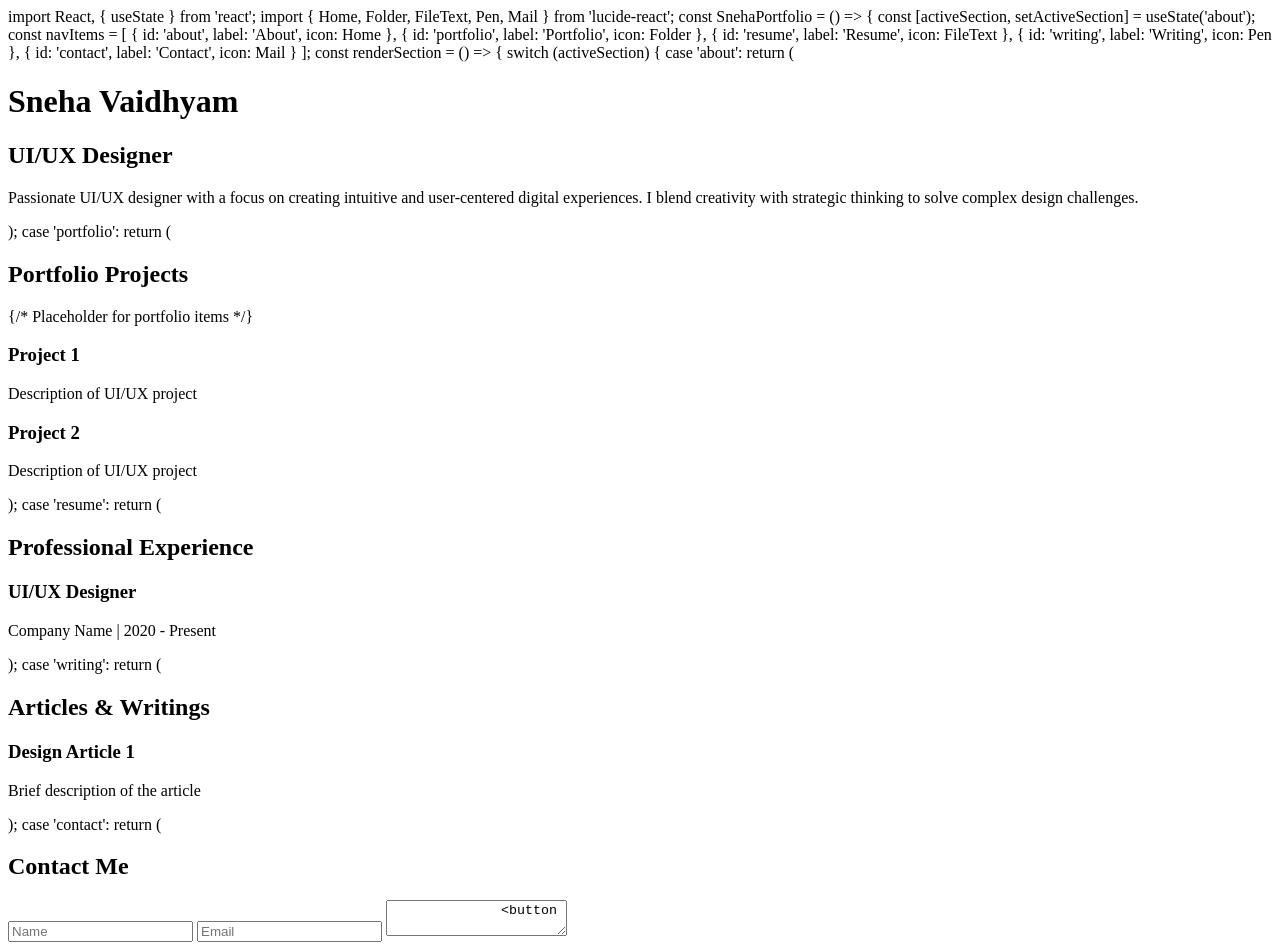
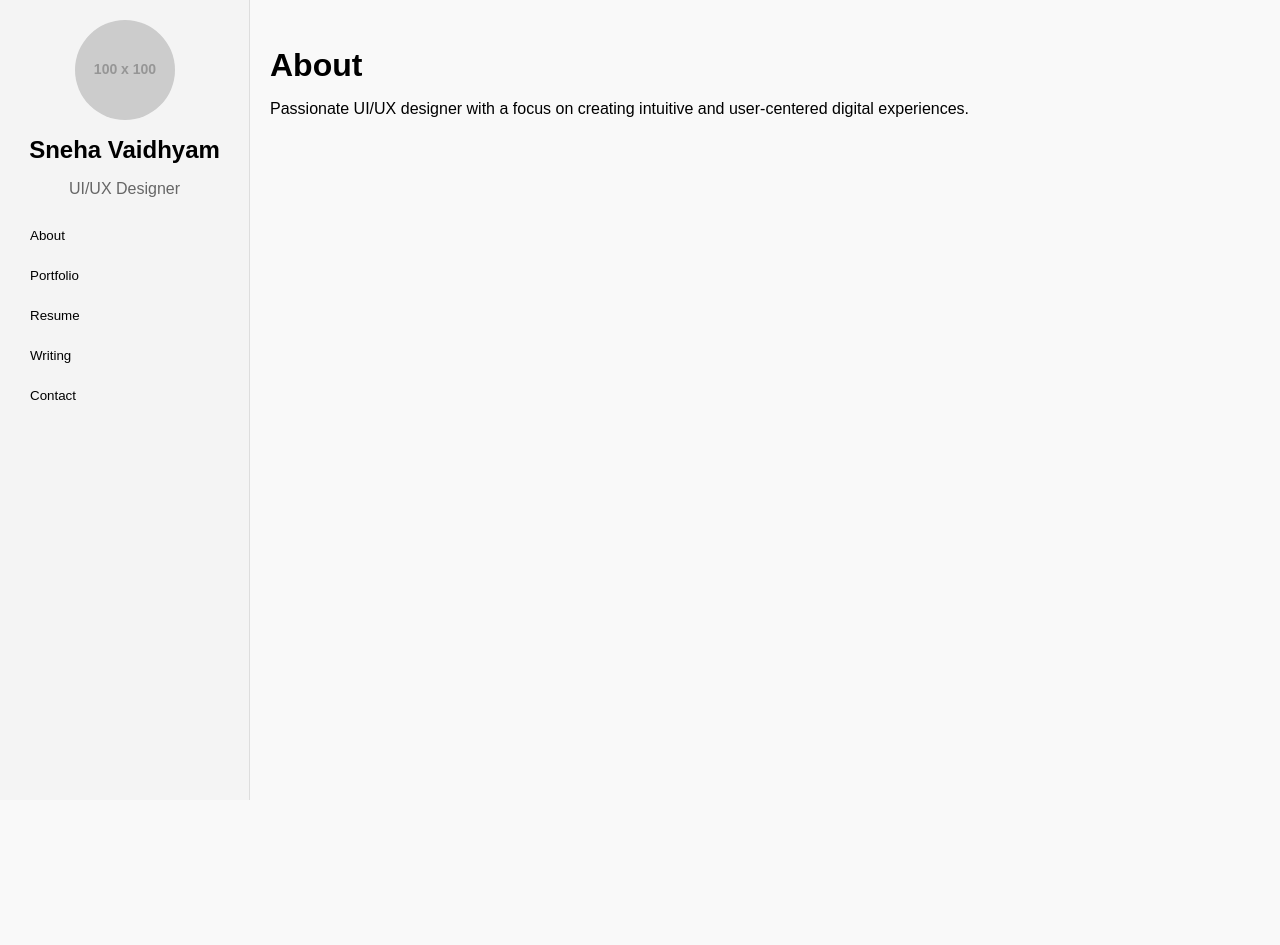
Before and after one commit to vasneha/Portfolio, a plain HTML site: page index.html in a window 1280 px wide. After the commit the page ends 800 px from the top, so only its background shows below. Drawn offline with Linux system fonts and the light colour scheme; placeholder pictures from the web are drawn by us.

Commit message:
Update index.html

```diff
--- a/index.html
+++ b/index.html
@@ -1,142 +1,137 @@
-import React, { useState } from 'react';
-import { Home, Folder, FileText, Pen, Mail } from 'lucide-react';
-
-const SnehaPortfolio = () => {
-  const [activeSection, setActiveSection] = useState('about');
-
-  const navItems = [
-    { id: 'about', label: 'About', icon: Home },
-    { id: 'portfolio', label: 'Portfolio', icon: Folder },
-    { id: 'resume', label: 'Resume', icon: FileText },
-    { id: 'writing', label: 'Writing', icon: Pen },
-    { id: 'contact', label: 'Contact', icon: Mail }
-  ];
-
-  const renderSection = () => {
-    switch (activeSection) {
-      case 'about':
-        return (
-          <div className="p-8 text-gray-800">
-            <h1 className="text-4xl font-bold mb-4">Sneha Vaidhyam</h1>
-            <h2 className="text-2xl text-gray-600 mb-6">UI/UX Designer</h2>
-            <p className="text-lg leading-relaxed">
-              Passionate UI/UX designer with a focus on creating intuitive and
-              user-centered digital experiences. I blend creativity with strategic
-              thinking to solve complex design challenges.
-            </p>
-          </div>
-        );
-      case 'portfolio':
-        return (
-          <div className="p-8">
-            <h2 className="text-3xl font-bold mb-6">Portfolio Projects</h2>
-            <div className="grid md:grid-cols-2 gap-6">
-              {/* Placeholder for portfolio items */}
-              <div className="bg-gray-100 p-6 rounded-lg">
-                <h3 className="text-xl font-semibold">Project 1</h3>
-                <p>Description of UI/UX project</p>
-              </div>
-              <div className="bg-gray-100 p-6 rounded-lg">
-                <h3 className="text-xl font-semibold">Project 2</h3>
-                <p>Description of UI/UX project</p>
-              </div>
-            </div>
-          </div>
-        );
-      case 'resume':
-        return (
-          <div className="p-8">
-            <h2 className="text-3xl font-bold mb-6">Professional Experience</h2>
-            <div className="space-y-4">
-              <div>
-                <h3 className="text-xl font-semibold">UI/UX Designer</h3>
-                <p className="text-gray-600">Company Name | 2020 - Present</p>
-              </div>
-            </div>
-          </div>
-        );
-      case 'writing':
-        return (
-          <div className="p-8">
-            <h2 className="text-3xl font-bold mb-6">Articles & Writings</h2>
-            <div className="space-y-4">
-              <div className="bg-gray-100 p-4 rounded-lg">
-                <h3 className="text-xl font-semibold">Design Article 1</h3>
-                <p>Brief description of the article</p>
-              </div>
-            </div>
-          </div>
-        );
-      case 'contact':
-        return (
-          <div className="p-8">
-            <h2 className="text-3xl font-bold mb-6">Contact Me</h2>
-            <form className="max-w-md space-y-4">
-              <input
-                type="text"
-                placeholder="Name"
-                className="w-full p-2 border rounded-lg"
-              />
-              <input
-                type="email"
-                placeholder="Email"
-                className="w-full p-2 border rounded-lg"
-              />
-              <textarea
-                placeholder="Your Message"
-                className="w-full p-2 border rounded-lg h-32"
-              />
-              <button
-                className="bg-blue-500 text-white p-2 rounded-lg hover:bg-blue-600"
-              >
-                Send Message
-              </button>
+<!DOCTYPE html>
+<html lang="en">
+<head>
+    <meta charset="UTF-8">
+    <meta name="viewport" content="width=device-width, initial-scale=1.0">
+    <title>Sneha Vaidhyam - Portfolio</title>
+    <style>
+        body {
+            display: flex;
+            min-height: 100vh;
+            margin: 0;
+            font-family: Arial, sans-serif;
+            background-color: #f9f9f9;
+        }
+        .sidebar {
+            width: 250px;
+            background: #f4f4f4;
+            border-right: 1px solid #ddd;
+            padding: 20px;
+            box-sizing: border-box;
+        }
+        .sidebar img {
+            width: 100px;
+            height: 100px;
+            border-radius: 50%;
+            display: block;
+            margin: 0 auto 10px;
+        }
+        .sidebar h1 {
+            text-align: center;
+            font-size: 1.5rem;
+            margin-bottom: 10px;
+        }
+        .sidebar p {
+            text-align: center;
+            color: #666;
+            margin-bottom: 20px;
+        }
+        .sidebar nav button {
+            width: 100%;
+            padding: 10px;
+            margin-bottom: 5px;
+            text-align: left;
+            background: none;
+            border: none;
+            border-radius: 5px;
+            cursor: pointer;
+            transition: 0.3s;
+        }
+        .sidebar nav button:hover {
+            background: #eaeaea;
+        }
+        .main-content {
+            flex: 1;
+            padding: 20px;
+            box-sizing: border-box;
+        }
+        .section {
+            display: none;
+        }
+        .section.active {
+            display: block;
+        }
+        h2 {
+            font-size: 2rem;
+            margin-bottom: 10px;
+        }
+        .form input, .form textarea {
+            width: 100%;
+            margin-bottom: 10px;
+            padding: 10px;
+            border: 1px solid #ddd;
+            border-radius: 5px;
+        }
+        .form button {
+            background: #007BFF;
+            color: white;
+            padding: 10px;
+            border: none;
+            border-radius: 5px;
+            cursor: pointer;
+        }
+        .form button:hover {
+            background: #0056b3;
+        }
+    </style>
+    <script>
+        function switchSection(sectionId) {
+            document.querySelectorAll('.section').forEach(section => {
+                section.classList.remove('active');
+            });
+            document.getElementById(sectionId).classList.add('active');
+        }
+    </script>
+</head>
+<body>
+    <div class="sidebar">
+        <img src="https://via.placeholder.com/100" alt="Sneha Vaidhyam">
+        <h1>Sneha Vaidhyam</h1>
+        <p>UI/UX Designer</p>
+        <nav>
+            <button onclick="switchSection('about')">About</button>
+            <button onclick="switchSection('portfolio')">Portfolio</button>
+            <button onclick="switchSection('resume')">Resume</button>
+            <button onclick="switchSection('writing')">Writing</button>
+            <button onclick="switchSection('contact')">Contact</button>
+        </nav>
+    </div>
+    <div class="main-content">
+        <div id="about" class="section active">
+            <h2>About</h2>
+            <p>Passionate UI/UX designer with a focus on creating intuitive and user-centered digital experiences.</p>
+        </div>
+        <div id="portfolio" class="section">
+            <h2>Portfolio</h2>
+            <p>Highlight of portfolio projects here.</p>
+        </div>
+        <div id="resume" class="section">
+            <h2>Resume</h2>
+            <p>Details about professional experience and achievements.</p>
+        </div>
+        <div id="writing" class="section">
+            <h2>Writing</h2>
+            <p>Articles and blog posts go here.</p>
+        </div>
+        <div id="contact" class="section">
+            <h2>Contact</h2>
+            <form class="form">
+                <input type="text" placeholder="Name" required>
+                <input type="email" placeholder="Email" required>
+                <textarea placeholder="Your Message" required></textarea>
+                <button type="submit">Send Message</button>
             </form>
-          </div>
-        );
-      default:
-        return null;
-    }
-  };
-
-  return (
-    <div className="flex min-h-screen bg-white">
-      {/* Sidebar Navigation */}
-      <div className="w-64 bg-gray-50 p-6 border-r">
-        <div className="mb-12 text-center">
-          <img
-            src="/api/placeholder/200/200"
-            alt="Sneha Vaidhyam"
-            className="w-32 h-32 rounded-full mx-auto mb-4"
-          />
-          <h1 className="text-2xl font-bold">Sneha Vaidhyam</h1>
-          <p className="text-gray-600">UI/UX Designer</p>
         </div>
-
-        <nav className="space-y-2">
-          {navItems.map((item) => (
-            <button
-              key={item.id}
-              onClick={() => setActiveSection(item.id)}
-              className={`w-full flex items-center p-3 rounded-lg text-left ${
-                activeSection === item.id
-                  ? 'bg-blue-100 text-blue-600'
-                  : 'hover:bg-gray-100'
-              }`}
-            >
-              <item.icon className="mr-3" size={20} />
-              {item.label}
-            </button>
-          ))}
-        </nav>
-      </div>
-
-      {/* Main Content Area */}
-      <div className="flex-1 overflow-y-auto">
-        {renderSection()}
-      </div>
     </div>
-  );
-};
-
-export default SnehaPortfolio;
+</body>
+</html>
```
